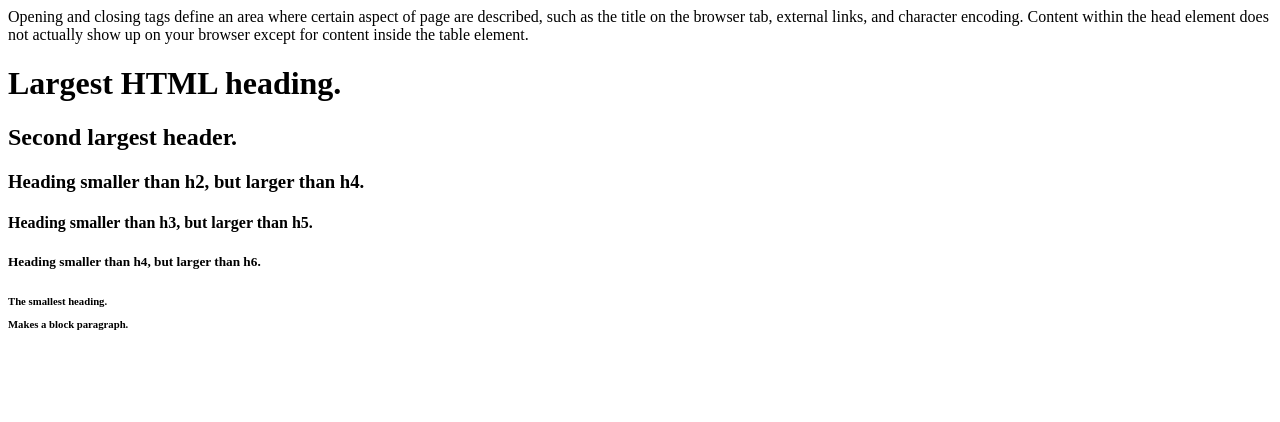
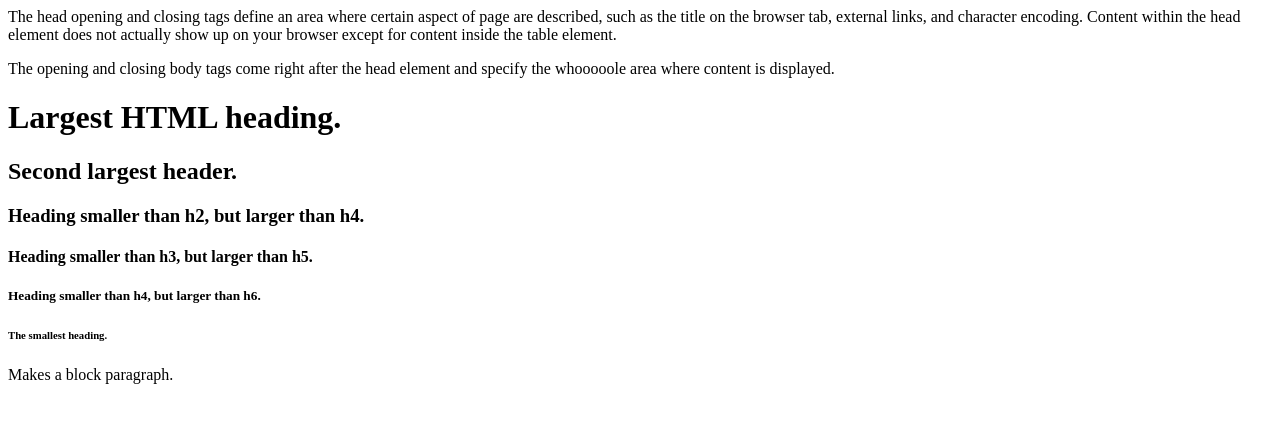
Before and after one commit to meyerse/meyerse.github.io, a plain HTML site: page index.html in a window 1280 px wide. Drawn offline with Linux system fonts and the light colour scheme.

Commit message:
Update index.html

```diff
--- a/index.html
+++ b/index.html
@@ -5,18 +5,21 @@
     <link href=”stylesheets/style.css rel=”stylesheet”>
   </head>
   <body>
-    <head>Opening and closing tags define an area where certain aspect of
+    <p>The head opening and closing tags define an area where certain aspect of
       page are described, such as the title on the browser tab, external links,
       and character encoding. Content within the head element does not actually
       show up on your browser except for content inside the table element.
-    </head>
-
+    </p>
+    <p>
+      The opening and closing body tags come right after the head element
+      and specify the whooooole area where content is displayed.
+    </p>
     <h1>Largest HTML heading.</h1>
     <h2>Second largest header.</h2>
     <h3>Heading smaller than h2, but larger than h4.</h3>
     <h4>Heading smaller than h3, but larger than h5.</h4>
     <h5>Heading smaller than h4, but larger than h6.</h5>
-    <h6>The smallest heading.</p>
+    <h6>The smallest heading.</h6>
     <p>Makes a block paragraph.</p>
   </body>
-  </html>
+</html>
```
